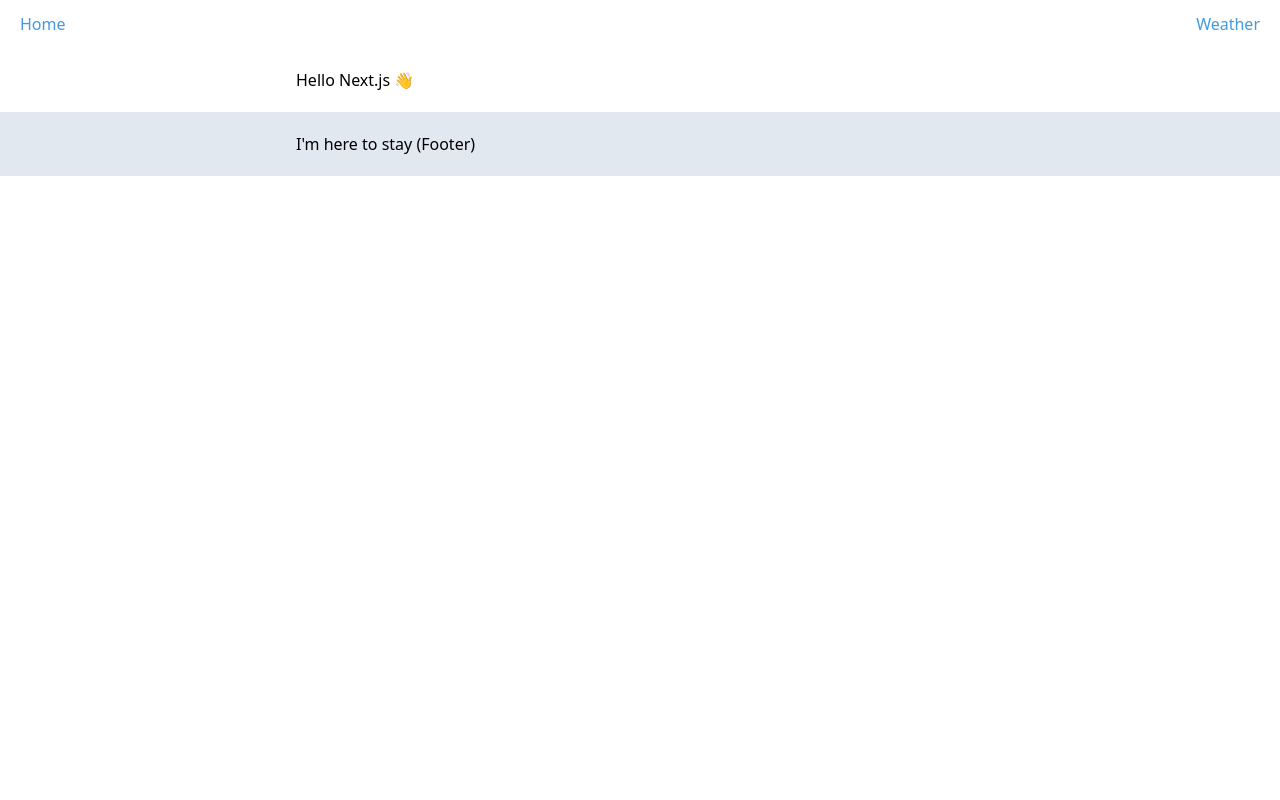
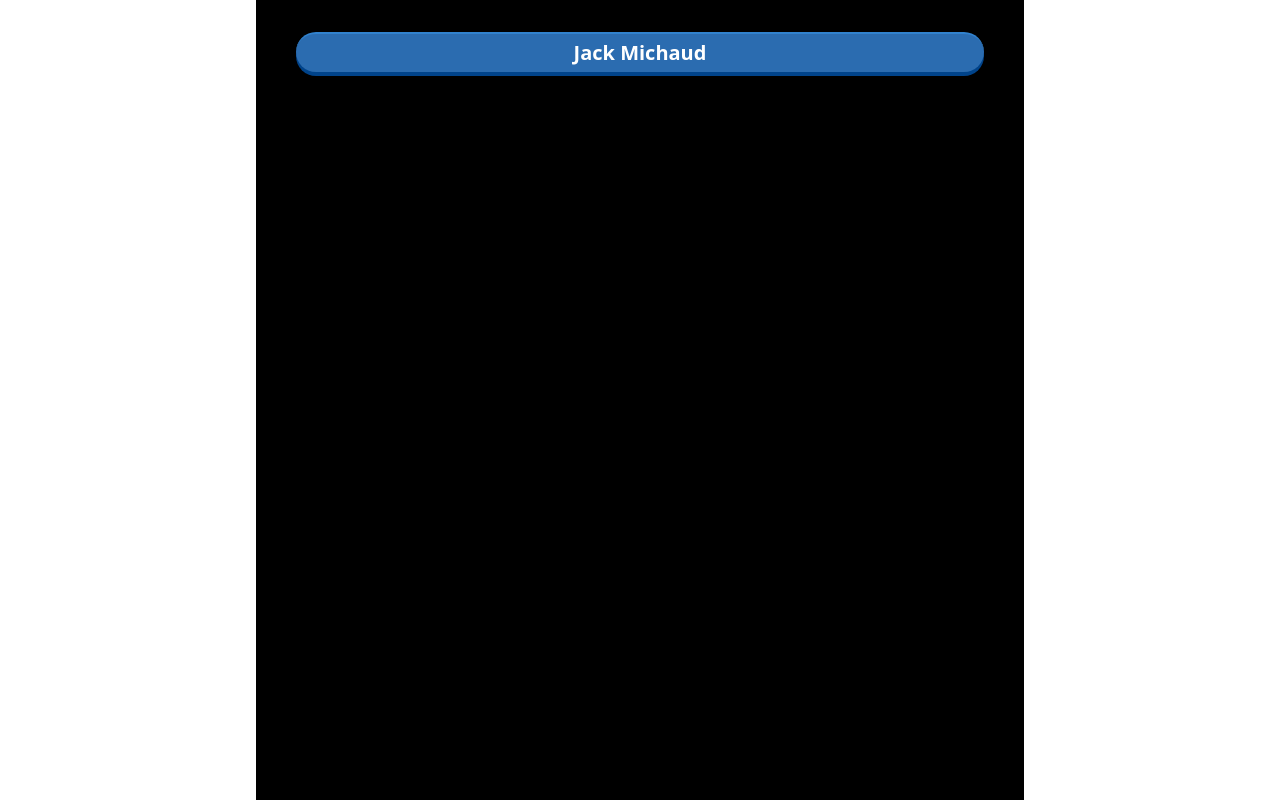
Before and after one commit to jack-michaud/portfolio, a Next.js app: page / in a window 1280 px wide. Built offline with nearby package versions, Linux system fonts and the light colour scheme.

Commit message:
Start header

```diff
--- a/components/Layout.tsx
+++ b/components/Layout.tsx
@@ -1,5 +1,5 @@
 import * as React from 'react'
-import Link from 'next/link'
+//import Link from 'next/link'
 import Head from 'next/head'
 
 type Props = {
@@ -16,7 +16,8 @@ const Layout: React.FunctionComponent<Props> = ({
       <meta charSet="utf-8" />
       <meta name="viewport" content="initial-scale=1.0, width=device-width" />
     </Head>
-    <header className="h-12 flex items-center p-5">
+    { /*
+    <header className="h-12 flex items-center p-5 app">
       <nav className="flex justify-between w-full">
         <Link href="/">
           <a>Home</a>
@@ -26,14 +27,15 @@ const Layout: React.FunctionComponent<Props> = ({
         </Link>
       </nav>
     </header>
+    */ }
     <div className="app">
       {children}
     </div>
-    <footer className="sticky bottom-0 bg-gray-300">
+    { /* <footer className="sticky bottom-0 bg-gray-300">
       <div className="app">
         <span>I'm here to stay (Footer)</span>
       </div>
-    </footer>
+    </footer> */ }
   </div>
 )
 
--- a/css/tailwind.scss
+++ b/css/tailwind.scss
@@ -38,4 +38,18 @@ a {
       @apply max-w-screen-md;
     }
   }
+
+  @apply bg-black text-blue-500;
+  @apply min-h-screen;
 }
+
+.header-section {
+  @apply text-white bg-blue-700 text-center h-10 rounded-full font-semibold text-xl p-2 flex items-center justify-center;
+
+  @apply border-t-2 border-blue-600;
+  box-shadow: 0 4px 0px 0px #00438a;
+
+  @apply mt-3;
+  &:hover {
+  }
+}
--- a/pages/index.tsx
+++ b/pages/index.tsx
@@ -1,8 +1,10 @@
 import Layout from '../components/Layout'
 
 const IndexPage = () => (
-  <Layout title="Home | Next.js + TypeScript Example">
-    <h1>Hello Next.js 👋</h1>
+  <Layout title="🕺Jack Michaud🕺">
+    <div className="header-section sticky top-0">
+      Jack Michaud
+    </div>
   </Layout>
 )
 
--- a/pages/users/[id].tsx
+++ /dev/null
@@ -1,64 +0,0 @@
-import React from 'react'
-import { GetStaticProps, GetStaticPaths } from 'next'
-
-import { User } from '../../interfaces'
-import { sampleUserData } from '../../utils/sample-data'
-import Layout from '../../components/Layout'
-import ListDetail from '../../components/ListDetail'
-
-type Props = {
-  item?: User
-  errors?: string
-}
-
-
-const StaticPropsDetail = (props: Props) => {
-  const { item, errors } = props
-
-  if (errors) {
-    return (
-      <Layout title={`Error | Next.js + TypeScript Example`}>
-        <p>
-          <span style={{ color: 'red' }}>Error:</span> {errors}
-        </p>
-      </Layout>
-    )
-  }
-
-  return (
-    <Layout
-      title={`${
-        item ? item.name : 'User Detail'
-      } | Next.js + TypeScript Example`}
-    >
-      {item && <ListDetail item={item} />}
-    </Layout>
-  )
-}
-export default StaticPropsDetail;
-
-export const getStaticPaths: GetStaticPaths = async () => {
-  // Get the paths we want to pre-render based on users
-  const paths = sampleUserData.map(user => ({
-    params: { id: user.id.toString() },
-  }))
-
-  // We'll pre-render only these paths at build time.
-  // { fallback: false } means other routes should 404.
-  return { paths, fallback: false }
-}
-
-// This function gets called at build time on server-side.
-// It won't be called on client-side, so you can even do
-// direct database queries.
-export const getStaticProps: GetStaticProps = async ({ params }) => {
-  try {
-    const id = params?.id
-    const item = sampleUserData.find(data => data.id === Number(id))
-    // By returning { props: item }, the StaticPropsDetail component
-    // will receive `item` as a prop at build time
-    return { props: { item } }
-  } catch (err) {
-    return { props: { errors: err.message } }
-  }
-}
--- a/pages/users/index.tsx
+++ /dev/null
@@ -1,37 +0,0 @@
-import { GetStaticProps } from 'next'
-import Link from 'next/link'
-
-import { User } from '../../interfaces'
-import { sampleUserData } from '../../utils/sample-data'
-import Layout from '../../components/Layout'
-import List from '../../components/List'
-
-type Props = {
-  items: User[]
-}
-
-const WithStaticProps = ({ items }: Props) => (
-  <Layout title="Users List | Next.js + TypeScript Example">
-    <h1>Users List</h1>
-    <p>
-      Example fetching data from inside <code>getStaticProps()</code>.
-    </p>
-    <p>You are currently on: /users</p>
-    <List items={items} />
-    <p>
-      <Link href="/">
-        <a>Go home</a>
-      </Link>
-    </p>
-  </Layout>
-)
-
-export const getStaticProps: GetStaticProps = async () => {
-  // Example for including static props in a Next.js function component page.
-  // Don't forget to include the respective types for any props passed into
-  // the component.
-  const items: User[] = sampleUserData
-  return { props: { items } }
-}
-
-export default WithStaticProps
```
